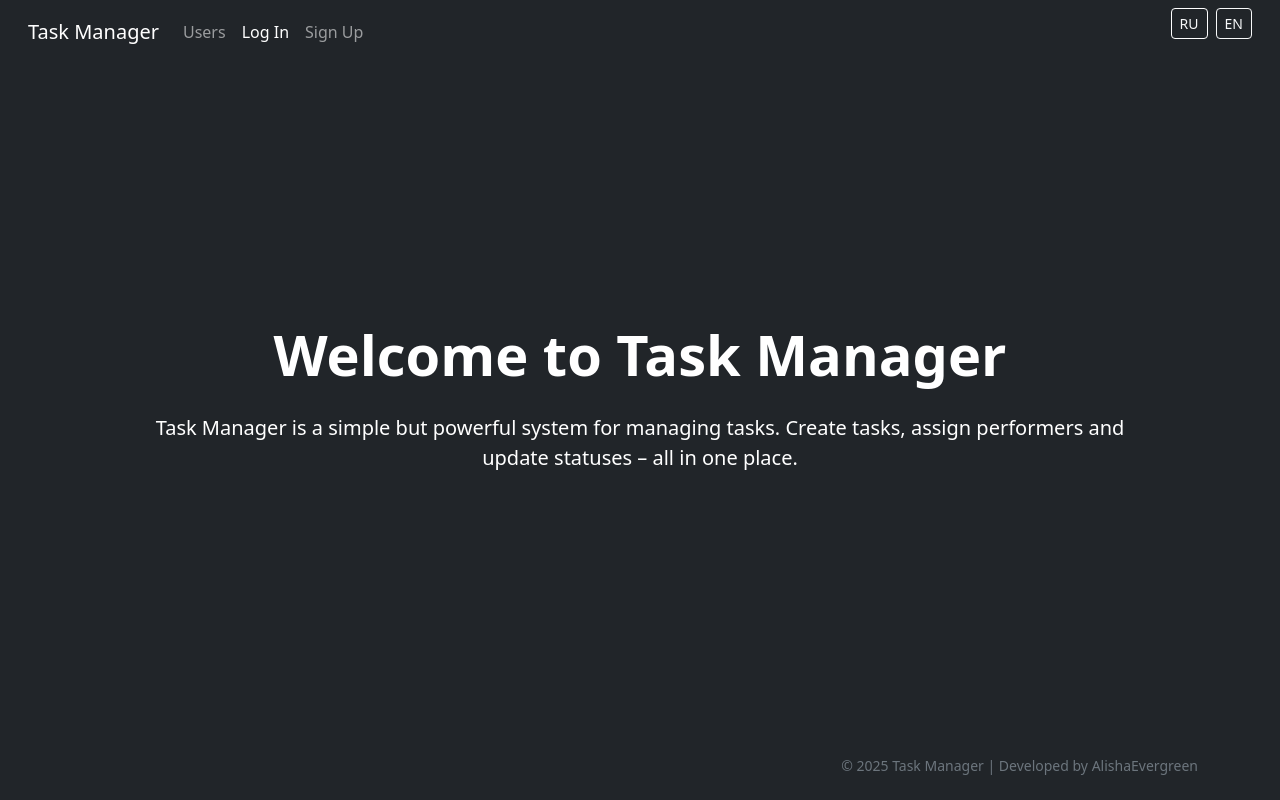
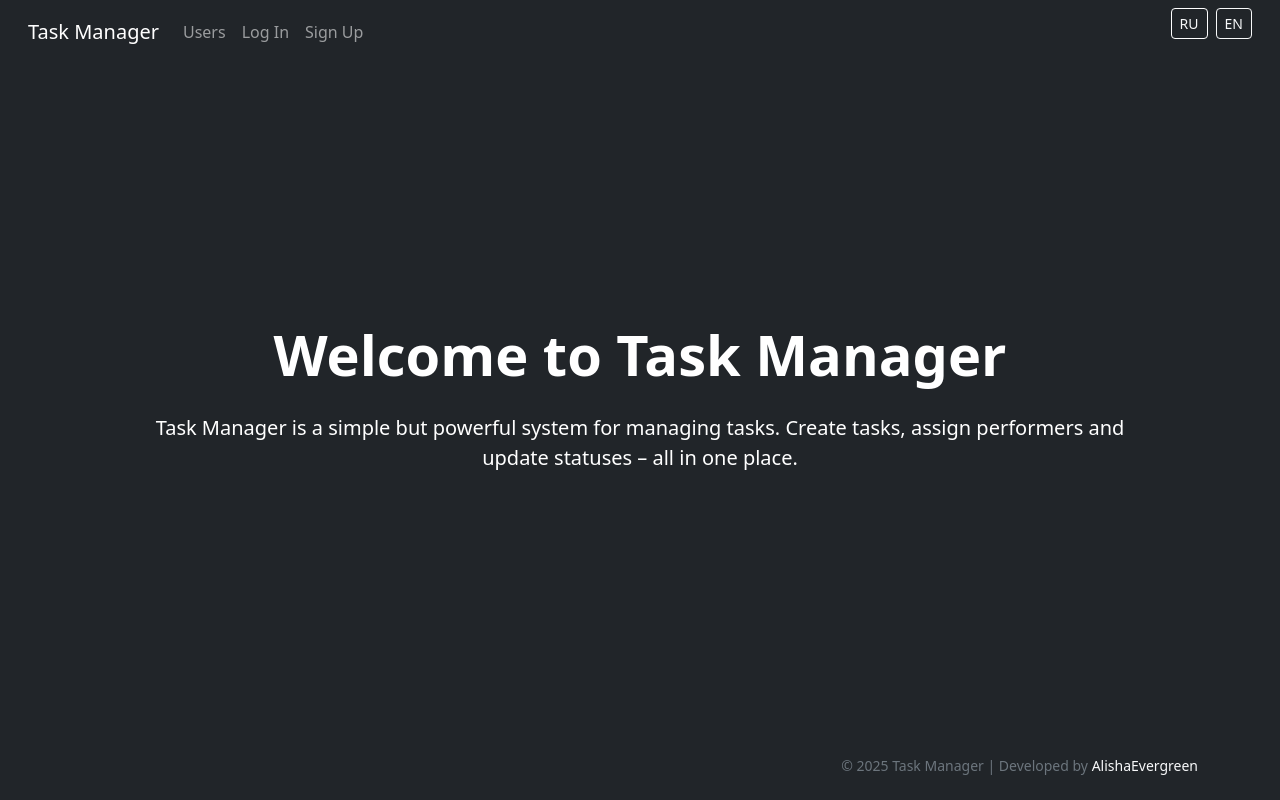
Before and after one commit to AlishaEvergreen/python-project-52, a Django app: page / in a window 1280 px wide. Run offline with Django 5.2, Linux system fonts and the light colour scheme; some libraries are stand-ins or nearby versions.

Commit message:
Improve link visibility

```diff
--- a/task_manager/templates/footer.html
+++ b/task_manager/templates/footer.html
@@ -7,7 +7,7 @@
       &copy; {% now "Y" %} Task Manager |
       Developed by
       <a href="https://github.com/AlishaEvergreen"
-         class="text-secondary text-decoration-none"
+         class="link-light text-decoration-none"
          onmouseover="this.style.opacity='0.6'"
          onmouseout="this.style.opacity='1'"
          target="_blank" rel="noopener noreferrer">
--- a/task_manager/templates/navbar.html
+++ b/task_manager/templates/navbar.html
@@ -12,7 +12,7 @@
           <a class="nav-link" href="#">{% trans "Users" %}</a>
         </li>
         <li class="nav-item">
-          <a class="nav-link active" aria-current="page" href="#">{% trans "Log In" %}</a>
+          <a class="nav-link" aria-current="page" href="#">{% trans "Log In" %}</a>
         </li>
         <li class="nav-item">
           <a class="nav-link" href="#">{% trans "Sign Up" %}</a>
```
